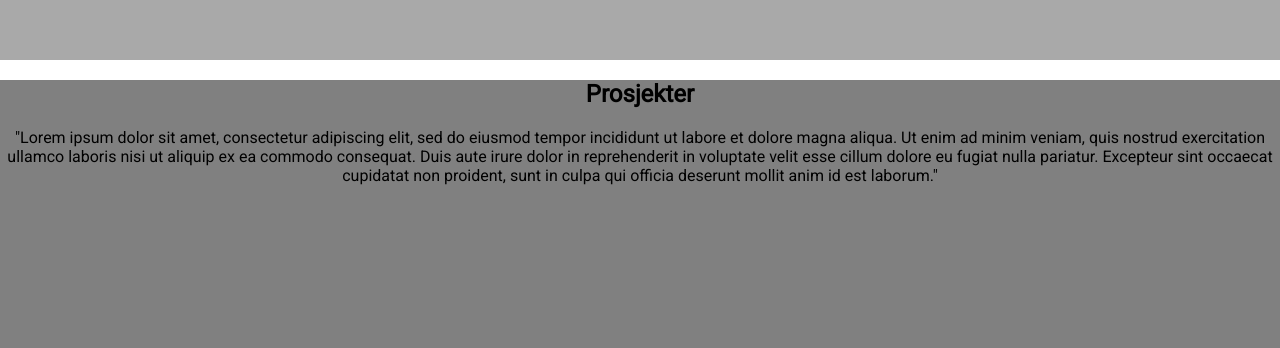
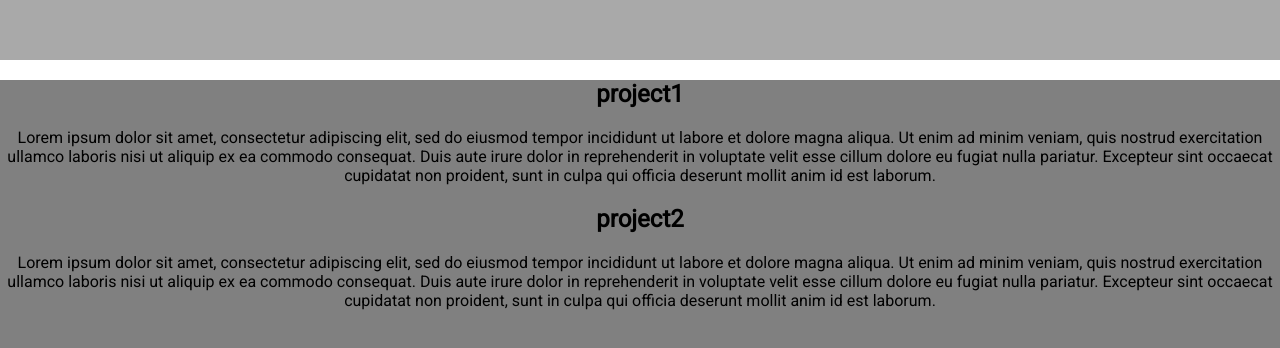
Before and after one commit to bjabot12/portfolio-site, a React (Create React App) app: page / in a window 1280 px wide. Shown: the part 820-1168 px from the top of the page. Built offline with nearby package versions, Linux system fonts and the light colour scheme.

Commit message:
finished loading projects from projects.json

```diff
--- a/src/components/About.js
+++ b/src/components/About.js
@@ -1,4 +1,4 @@
-import React, { createRef } from "react"
+import React from "react"
 import styled from "styled-components"
 
 
--- a/src/components/Header.js
+++ b/src/components/Header.js
@@ -1,4 +1,4 @@
-import React, { Component, createRef } from "react"
+import React, { Component } from "react"
 import HeaderItem from "./HeaderItem"
 import styled from "styled-components"
 
--- a/src/components/Projects.js
+++ b/src/components/Projects.js
@@ -1,6 +1,7 @@
-import React from "react"
+import React, { useState } from "react"
 import styled from "styled-components"
 import myProjects from './../projects.json';
+
 
 const Container = styled.div`
 height: 50em;
@@ -10,17 +11,29 @@ text-align: center;
 
 const Projects = () => {
 
-  console.log(myProjects)
+  const proj = useState(myProjects)
+  const p = proj[0]
+  console.log()
   return (
     <Container>
-      <h2>Prosjekter</h2>
+      {p ? (
+        <React.Fragment>
+          {p.projects.map(proj => <div key={proj.id}>
+            {console.log(proj)}
+            <h2>{proj.title}</h2>
+            <p>{proj.descr}</p>
+          </div>)}
+      </React.Fragment>)
+    :
+    <h1>nothing</h1>}
+      {/* <h2>Prosjekter</h2>
       <p>"Lorem ipsum dolor sit amet, consectetur adipiscing elit,
         sed do eiusmod tempor incididunt ut labore et dolore magna aliqua.
         Ut enim ad minim veniam, quis nostrud exercitation ullamco laboris
         nisi ut aliquip ex ea commodo consequat. Duis aute irure dolor in
         reprehenderit in voluptate velit esse cillum dolore eu fugiat nulla
         pariatur. Excepteur sint occaecat cupidatat non proident, sunt in
-        culpa qui officia deserunt mollit anim id est laborum."</p>
+        culpa qui officia deserunt mollit anim id est laborum."</p> */}
     </Container>
   )
 
--- a/src/projects.json
+++ b/src/projects.json
@@ -1,12 +1,14 @@
 {
-  "projects": {
-    "1": {
-      "title" : "project1",
+  "projects": [
+    {
+      "id": 1,
+      "title": "project1",
       "descr": "Lorem ipsum dolor sit amet, consectetur adipiscing elit, sed do eiusmod tempor incididunt ut labore et dolore magna aliqua. Ut enim ad minim veniam, quis nostrud exercitation ullamco laboris nisi ut aliquip ex ea commodo consequat. Duis aute irure dolor in reprehenderit in voluptate velit esse cillum dolore eu fugiat nulla pariatur. Excepteur sint occaecat cupidatat non proident, sunt in culpa qui officia deserunt mollit anim id est laborum."
     },
-    "2": {
+    {
+      "id": 2,
       "title": "project2",
       "descr": "Lorem ipsum dolor sit amet, consectetur adipiscing elit, sed do eiusmod tempor incididunt ut labore et dolore magna aliqua. Ut enim ad minim veniam, quis nostrud exercitation ullamco laboris nisi ut aliquip ex ea commodo consequat. Duis aute irure dolor in reprehenderit in voluptate velit esse cillum dolore eu fugiat nulla pariatur. Excepteur sint occaecat cupidatat non proident, sunt in culpa qui officia deserunt mollit anim id est laborum."
     }
-  }
+  ]
 }
```
